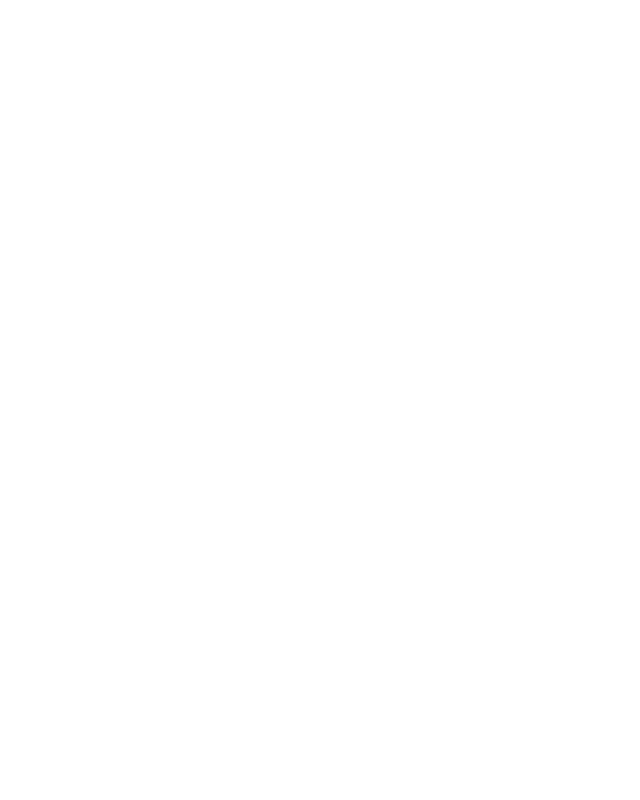
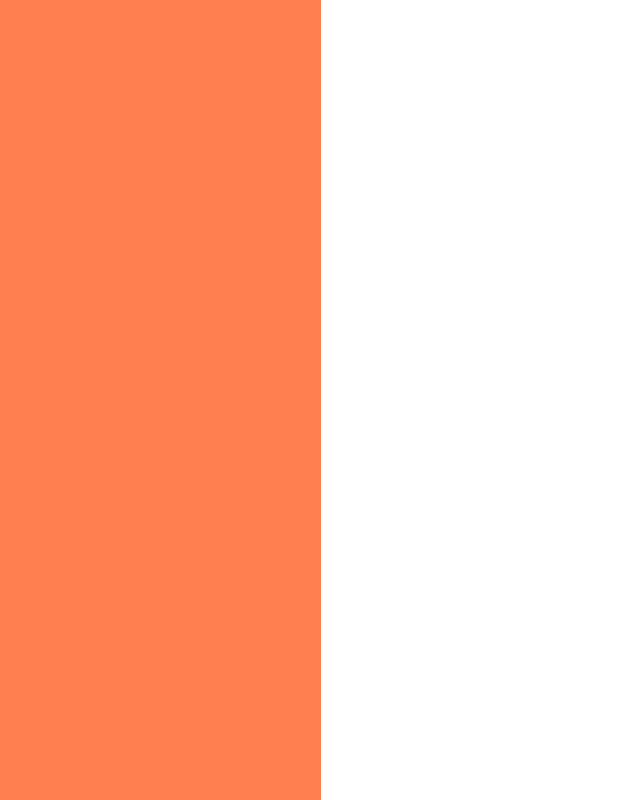
Before and after one commit to Hazuwall/DetectiveBoard, a React (Create React App) app: page / in a window 1280 px wide. Shown: the whole page, without its empty margins (479-1119 px from the left). Built offline with nearby package versions, Linux system fonts and the light colour scheme.

Commit message:
Board Frame

```diff
--- a/src/App.css
+++ b/src/App.css
@@ -1,3 +1,3 @@
-.App {
+.app {
   text-align: center;
 }
--- a/src/App.js
+++ b/src/App.js
@@ -1,8 +1,13 @@
 import React from "react";
 import "./App.css";
+import Board from "./Board";
 
 function App() {
-  return <div className="app"></div>;
+  return (
+    <div className="app">
+      <Board />
+    </div>
+  );
 }
 
 export default App;
--- /dev/null
+++ b/src/Board.css
@@ -0,0 +1,5 @@
+.board {
+  width: 800px;
+  height: 800px;
+  background-color: coral;
+}
--- /dev/null
+++ b/src/Board.js
@@ -0,0 +1,8 @@
+import React from "react";
+import "./Board.css";
+
+function Board() {
+  return <div className="board"></div>;
+}
+
+export default Board;
```
